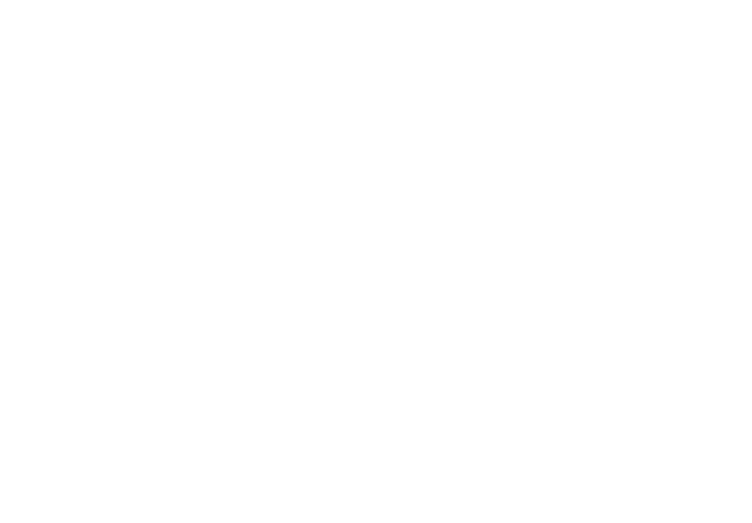
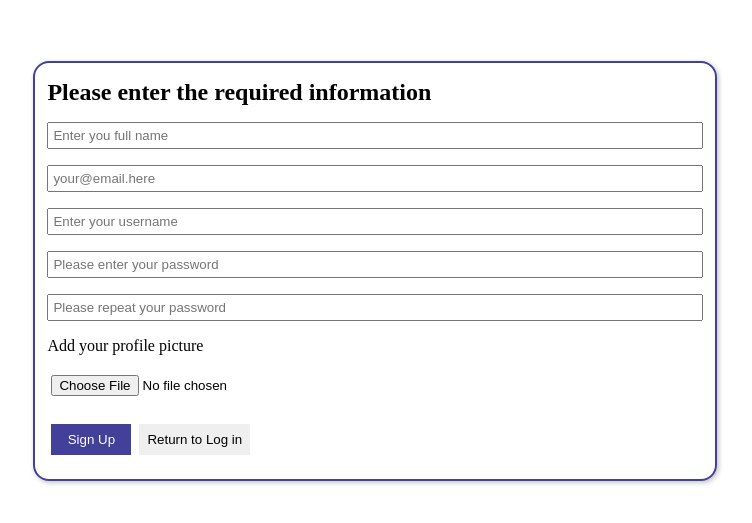
Before and after one commit to rigojr/chatting-module, a Nuxt app in the folder frontend/: page /sign-up in a window 1280 px wide. Before the commit this address had no page. Shown: the part 105-628 px from the top of the page, without its empty margins (265-1017 px from the left). Built offline with nearby package versions, Linux system fonts and the light colour scheme.

Commit message:
feat: add sing up box

```diff
--- /dev/null
+++ b/frontend/components/sign-up/SignUpBox.vue
@@ -0,0 +1,187 @@
+<script setup lang="ts">
+// TODO: check the verbatimModuleSyntax
+import { type SingUpFormData } from '~/entities';
+
+/**
+ * The component public properties.
+ */
+export interface Props {
+  title?: string;
+  form: SingUpFormData
+  fullNamePlaceholder?: string;
+  emailPlaceholder?: string;
+  userPlaceholder?: string;
+  passwordPlaceholder?: string;
+  passwordRepeatedPlaceholder?: string;
+  profilePicturePlaceholder?: string;
+  signUpPlaceholder?: string;
+  backPlaceholder?: string;
+}
+
+const props = withDefaults(defineProps<Props>(), {
+  'title': 'Please enter the required information',
+  'fullNamePlaceholder': 'Enter you full name',
+  'emailPlaceholder': 'your@email.here',
+  'userPlaceholder': 'Enter your username',
+  'passwordPlaceholder': 'Please enter your password',
+  'passwordRepeatedPlaceholder': 'Please repeat your password',
+  'profilePicturePlaceholder': 'Add your profile picture',
+  'signUpPlaceholder': 'Sign Up',
+  'backPlaceholder': 'Return to Log in'
+});
+
+interface Events {
+  (e: 'update:form', value: SingUpFormData): void;
+  (e: 'signup'): void;
+  (e: 'back'): void;
+}
+
+const emits = defineEmits<Events>();
+
+/**
+ * Occurs when an input has changed.
+ *
+ * @param e The event.
+ */
+function onInputChanged(e: Event, key: keyof SingUpFormData): void {
+  const target = e.target;
+
+  if (!isHTMLInputElement(target)) {
+    // TODO: check the nullish form data if there is time.
+    // TODO: add error handling here.
+
+    return;
+  }
+
+  emits('update:form', { ...toRaw(props.form), [key]: target.value });
+}
+
+/**
+ * Occurs when the back button has been clicked.
+ */
+function onBackClicked(): void {
+  emits('back');
+}
+
+/**
+ * TODO:
+ */
+function onSubmit(): void {
+  emits('signup');
+}
+</script>
+
+<template>
+  <form
+    class="signup-box"
+    @submit.prevent="onSubmit"
+  >
+    <h2>{{ title }}</h2>
+    <input
+      class="signup-box__full-name"
+      type="text"
+      name="full-name"
+      :placeholder="fullNamePlaceholder"
+      required
+      id="full-name"
+      @change="(e: Event) => onInputChanged(e, 'name')"
+    />
+    <input
+      class="signup-box__email"
+      type="email"
+      name="email"
+      :placeholder="emailPlaceholder"
+      required
+      id="email"
+      @change="(e: Event) => onInputChanged(e, 'email')"
+    />
+    <input
+      class="signup-box__user"
+      type="text"
+      name="user"
+      :placeholder="userPlaceholder"
+      required
+      id="user"
+      @change="(e: Event) => onInputChanged(e, 'user')"
+    />
+    <input
+      class="signup-box__password"
+      type="password"
+      name="password"
+      :placeholder="passwordPlaceholder"
+      required
+      id="password"
+      @change="(e: Event) => onInputChanged(e, 'password')"
+    />
+    <input
+      class="signup-box__password-repeated"
+      type="password"
+      name="password-repeated"
+      :placeholder="passwordRepeatedPlaceholder"
+      required
+      id="password-repeated"
+      @change="(e: Event) => onInputChanged(e, 'passwordRepeated')"
+    />
+    <label
+      class="signup-box__profile-picture-placeholder"
+      for="profile"
+    >
+      {{ profilePicturePlaceholder }}
+    </label>
+    <input
+      class="signup-box__profile-picture"
+      type="file"
+      name="profile"
+      id="profile"
+      @change="(e: Event) => onInputChanged(e, 'profilePicture')"
+    />
+    <div class="sign-in-box__action-container">
+      <input
+        class="signup-box__button signup-box__button--primary"
+        type="submit"
+        :value="signUpPlaceholder"
+      />
+      <input
+        class="signup-box__button signup-box__button--lead"
+        type="button"
+        :value="backPlaceholder"
+        @click="onBackClicked"
+      />
+    </div>
+  </form>
+</template>
+
+<style lang="scss">
+  @use '@/styles/settings/colors' as colors;
+
+  input {
+    padding: 0.25rem; //TODO: ITCSS
+  }
+
+  .signup-box {
+    // TODO: could be an @apply DRY
+    display: flex;
+    flex-direction: column;
+    padding: 0.5rem; //TODO: ITCSS
+    border: 0.15rem solid colors.$primary; // TODO: could be added in ITCSS
+    border-radius: 1rem; //TODO: ITCSS
+    box-shadow: 0.1rem 0.1rem 0.3rem rgba(0,0,0,0.25); // TODO: ITCSS.
+
+    &__button {
+      min-width: 5rem;
+      padding: 0.5rem; //TODO: ITCSS
+
+      border: none;
+
+      &--primary {
+        color: white; // TODO: ITCSS
+        background-color: colors.$primary;
+      }
+    }
+  }
+
+  * {
+    // TODO: DRY
+    margin: 0.5rem 0.25rem; //TODO: ITCSS
+  }
+</style>
--- /dev/null
+++ b/frontend/pages/sign-up/index.vue
@@ -0,0 +1,44 @@
+<script setup lang="ts">
+// TODO: check the verbatimModuleSyntax
+import { type SingUpFormData } from '~/entities';
+const route = useRouter(); // TODO: should not be used here.
+
+/**
+ * Component private properties.
+ */
+type State = {
+  formData: SingUpFormData
+};
+
+const state = reactive<State>({
+  'formData': {
+    'name': '',
+    'email': '',
+    'user': '',
+    'password': '',
+    'passwordRepeated': '',
+    'profilePicture': undefined
+  }
+});
+
+function onSignUp(): void {
+  console.log(state);
+}
+
+function onBack(): void {
+  route.push('/login');
+}
+
+</script>
+
+<template>
+  <!-- TODO: Find a better approach to pass all v-models -->
+  <SignUpBox
+    v-model:form="state.formData"
+    @signup="onSignUp"
+    @back="onBack"
+  />
+</template>
+
+<style lang="scss">
+</style>
```
